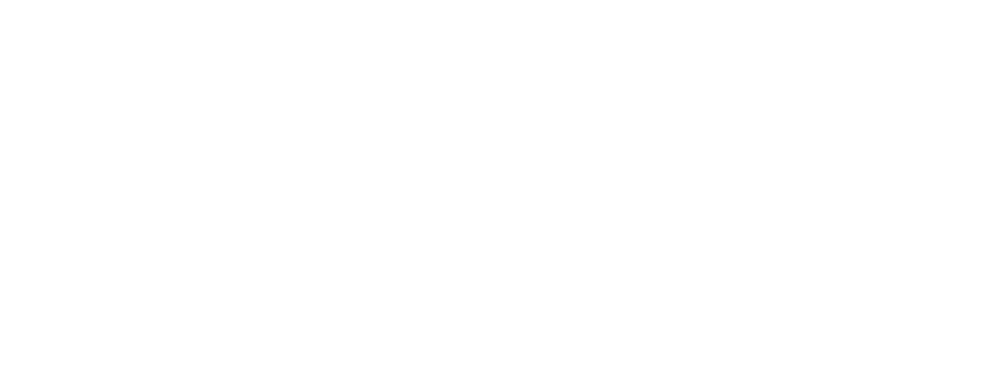
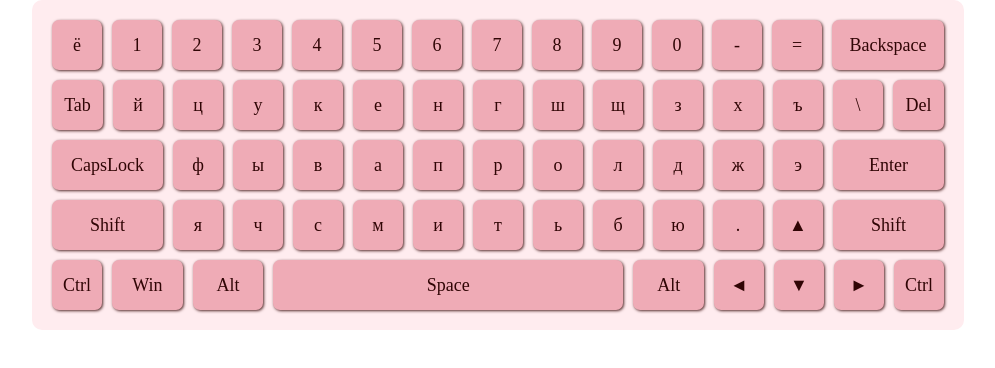
Before and after one commit to JelbyDev/virtual-keyboard, a plain HTML site: page index.html in a window 1280 px wide. Shown: the whole page, without its empty margins (142-1137 px from the left). Drawn offline with Linux system fonts and the light colour scheme.

Commit message:
feat: add keyboard keys in html page

```diff
--- /dev/null
+++ b/css/scss/abstracts/_variables.scss
@@ -0,0 +1,6 @@
+$keyboard-fon: #ffecef;
+$key-fon: #efabb6;
+$key-color: #300505;
+$key-hover-fon: #a5727a;
+$key-hover-color: #fff;
+$key-shadow: 1px 1px 3px #522828;
--- /dev/null
+++ b/css/scss/base/_global.scss
@@ -0,0 +1,9 @@
+body,
+html {
+  margin: 0;
+  padding: 0;
+}
+
+* {
+  box-sizing: border-box;
+}
--- /dev/null
+++ b/css/scss/components/_keyboard.scss
@@ -0,0 +1,52 @@
+.keyboard {
+  background-color: $keyboard-fon;
+  display: flex;
+  flex-direction: column;
+  padding: 20px;
+  gap: 10px 0;
+  width: 932px;
+  margin: 0 auto;
+  border-radius: 10px;
+
+  &__row {
+    display: flex;
+    gap: 0 10px;
+  }
+
+  .key {
+    background-color: $key-fon;
+    color: $key-color;
+    box-shadow: $key-shadow;
+    width: 50px;
+    height: 50px;
+    display: flex;
+    align-items: center;
+    justify-content: center;
+    font-size: 18px;
+    transition: all 0.5s;
+    border-radius: 7px;
+    cursor: pointer;
+
+    &:hover,
+    &--active {
+      background-color: $key-hover-fon;
+      color: $key-hover-color;
+      box-shadow: none;
+    }
+    &--flex {
+      flex: 1;
+    }
+    &--ruShift {
+      display: none;
+    }
+    &--enDefault {
+      display: none;
+    }
+    &--enShift {
+      display: none;
+    }
+    &--space {
+      width: 350px;
+    }
+  }
+}
--- /dev/null
+++ b/css/scss/main.scss
@@ -0,0 +1,4 @@
+@charset 'utf-8';
+@import "./abstracts/_variables";
+@import "./base/global";
+@import "./components/keyboard";
--- a/index.html
+++ b/index.html
@@ -5,10 +5,10 @@
   <meta http-equiv="X-UA-Compatible" content="IE=edge">
   <meta name="viewport" content="width=device-width, initial-scale=1.0">
   <title>Виртуальная клавиатура</title>
-  <link rel="stylesheet" href="./css/main.css">
+  <link rel="stylesheet" href="./css/scss/main.css">
 </head>
 <body>
 
-  <script src="./js/main.js"></script>
+  <script type="module" src="./js/main.js"></script>
 </body>
 </html>
--- /dev/null
+++ b/js/keyboardKeys.js
@@ -0,0 +1,141 @@
+export const KEYBOARD_KEYS = [
+  [
+    //ROW 1
+    getKey("ё", "Ё", "`", "~", 192),
+    getKey("1", "!", "1", "!", 49),
+    getKey("2", '"', "2", "@", 50),
+    getKey("3", "№", "3", "#", 51),
+    getKey("4", ";", "4", "$", 52),
+    getKey("5", "%", "5", "%", 53),
+    getKey("6", ":", "6", "^", 54),
+    getKey("7", "?", "7", "&", 55),
+    getKey("8", "*", "8", "*", 56),
+    getKey("9", "(", "9", "(", 57),
+    getKey("0", ")", "0", ")", 48),
+    getKey("-", "_", "-", "_", 189),
+    getKey("=", "+", "=", "+", 187),
+    {
+      staticText: "Backspace",
+      additionalClass: ["key--backspace", "key--flex"],
+      code: 8,
+    },
+  ],
+  [
+    //ROW 2
+    {
+      staticText: "Tab",
+      additionalClass: ["key--tab,l", "key--flex"],
+      code: 9,
+    },
+    getKey("й", "Й", "q", "Q", 81),
+    getKey("ц", "Ц", "w", "W", 87),
+    getKey("у", "У", "e", "E", 69),
+    getKey("к", "К", "r", "R", 82),
+    getKey("е", "Е", "t", "T", 84),
+    getKey("н", "Н", "y", "Y", 89),
+    getKey("г", "Г", "u", "U", 85),
+    getKey("ш", "Ш", "i", "I", 73),
+    getKey("щ", "Щ", "o", "O", 79),
+    getKey("з", "З", "p", "P", 80),
+    getKey("х", "{", "[", "{", 219),
+    getKey("ъ", "Ъ", "]", "}", 221),
+    getKey("\\", "/", "\\", "|", 220),
+    { staticText: "Del", additionalClass: ["key--del", "key--flex"], code: 46 },
+  ],
+
+  [
+    //ROW 3
+    {
+      staticText: "CapsLock",
+      additionalClass: ["key--caps", "key--flex"],
+      code: 20,
+    },
+    getKey("ф", "Ф", "a", "A", 65),
+    getKey("ы", "Ы", "s", "S", 83),
+    getKey("в", "В", "d", "D", 68),
+    getKey("а", "А", "f", "F", 70),
+    getKey("п", "П", "g", "G", 71),
+    getKey("р", "Р", "h", "H", 72),
+    getKey("о", "О", "j", "J", 74),
+    getKey("л", "Л", "k", "K", 75),
+    getKey("д", "Д", "l", "L", 76),
+    getKey("ж", "Ж", ";", ":", 186),
+    getKey("э", "Э", "'", '"', 222),
+    {
+      staticText: "Enter",
+      additionalClass: ["key--enter", "key--flex"],
+      code: 20,
+    },
+  ],
+
+  [
+    //ROW 4
+    {
+      staticText: "Shift",
+      additionalClass: ["key--shift", "key--flex"],
+      code: "ShiftLeft",
+    },
+    getKey("я", "Я", "z", "Z", 90),
+    getKey("ч", "Ч", "x", "X", 88),
+    getKey("с", "С", "c", "C", 67),
+    getKey("м", "М", "v", "V", 86),
+    getKey("и", "И", "b", "B", 66),
+    getKey("т", "Т", "n", "N", 78),
+    getKey("ь", "Ь", "m", "M", 77),
+    getKey("б", "Б", ",", '<"', 188),
+    getKey("ю", "Ю", ".", ">", 190),
+    getKey(".", ",", "/", "?", 191),
+    getKey("▲", "▲", "▲", "▲", 38),
+    {
+      staticText: "Shift",
+      additionalClass: ["key--shift", "key--flex"],
+      code: "ShiftRight",
+    },
+  ],
+  [
+    {
+      //ROW 5
+      staticText: "Ctrl",
+      additionalClass: ["key--ctrl"],
+      code: "ControlLeft",
+    },
+    {
+      staticText: "Win",
+      additionalClass: ["key--shift", "key--flex"],
+      code: 91,
+    },
+    {
+      staticText: "Alt",
+      additionalClass: ["key--alt", "key--flex"],
+      code: "AltLeft",
+    },
+    {
+      staticText: "Space",
+      additionalClass: ["key--space"],
+      code: 32,
+    },
+    {
+      staticText: "Alt",
+      additionalClass: ["key--alt", "key--flex"],
+      code: "AltRight",
+    },
+    getKey("◄", "◄", "◄", "◄", 37),
+    getKey("▼", "▼", "▼", "▼", 40),
+    getKey("►", "►", "►", "►", 39),
+    {
+      staticText: "Ctrl",
+      additionalClass: ["key--ctrl"],
+      code: "ControlRight",
+    },
+  ],
+];
+
+function getKey(ruDefault, ruShift, enDefault, enShift, code) {
+  return {
+    ruDefault,
+    ruShift,
+    enDefault,
+    enShift,
+    code,
+  };
+}
--- a/js/main.js
+++ b/js/main.js
@@ -0,0 +1,60 @@
+import { KEYBOARD_KEYS } from "./keyboardKeys.js";
+
+document.addEventListener("keydown", (event) => {});
+
+class Keyboard {
+  constructor() {
+    this.initKeyboard();
+  }
+
+  initKeyboard() {
+    let wrapper = document.createElement("div");
+    wrapper.classList.add("keyboard");
+
+    KEYBOARD_KEYS.forEach((rowElement, rowIndex) => {
+      let rowWrapper = document.createElement("div");
+      rowWrapper.classList.add("keyboard__row");
+
+      rowElement.forEach((element, index) => {
+        rowWrapper.append(this.createHtmlKey(element, index));
+      });
+
+      wrapper.append(rowWrapper);
+    });
+
+    document.body.append(wrapper);
+  }
+
+  createHtmlKey(keyInfo) {
+    let keyWrapper = document.createElement("div");
+    keyWrapper.classList.add("key", `key--code-${keyInfo.code}`);
+    if (keyInfo.additionalClass)
+      keyWrapper.classList.add(...keyInfo.additionalClass);
+    if ("staticText" in keyInfo) {
+      keyWrapper.innerText = keyInfo.staticText;
+    } else {
+      keyWrapper.append(
+        this.createLanguageTextInKey("ruDefault", keyInfo.ruDefault)
+      );
+      keyWrapper.append(
+        this.createLanguageTextInKey("ruShift", keyInfo.ruShift)
+      );
+      keyWrapper.append(
+        this.createLanguageTextInKey("enDefault", keyInfo.enDefault)
+      );
+      keyWrapper.append(
+        this.createLanguageTextInKey("enShift", keyInfo.enShift)
+      );
+    }
+    return keyWrapper;
+  }
+
+  createLanguageTextInKey(language, text) {
+    let languageBlock = document.createElement("div");
+    languageBlock.classList.add(`key--${language}`);
+    languageBlock.innerText = text;
+    return languageBlock;
+  }
+}
+
+let keyboard = new Keyboard();
```
Also changed, not shown: README.md (deleted), css/main.css (deleted), css/scss/main.css (added), 1 other file.
